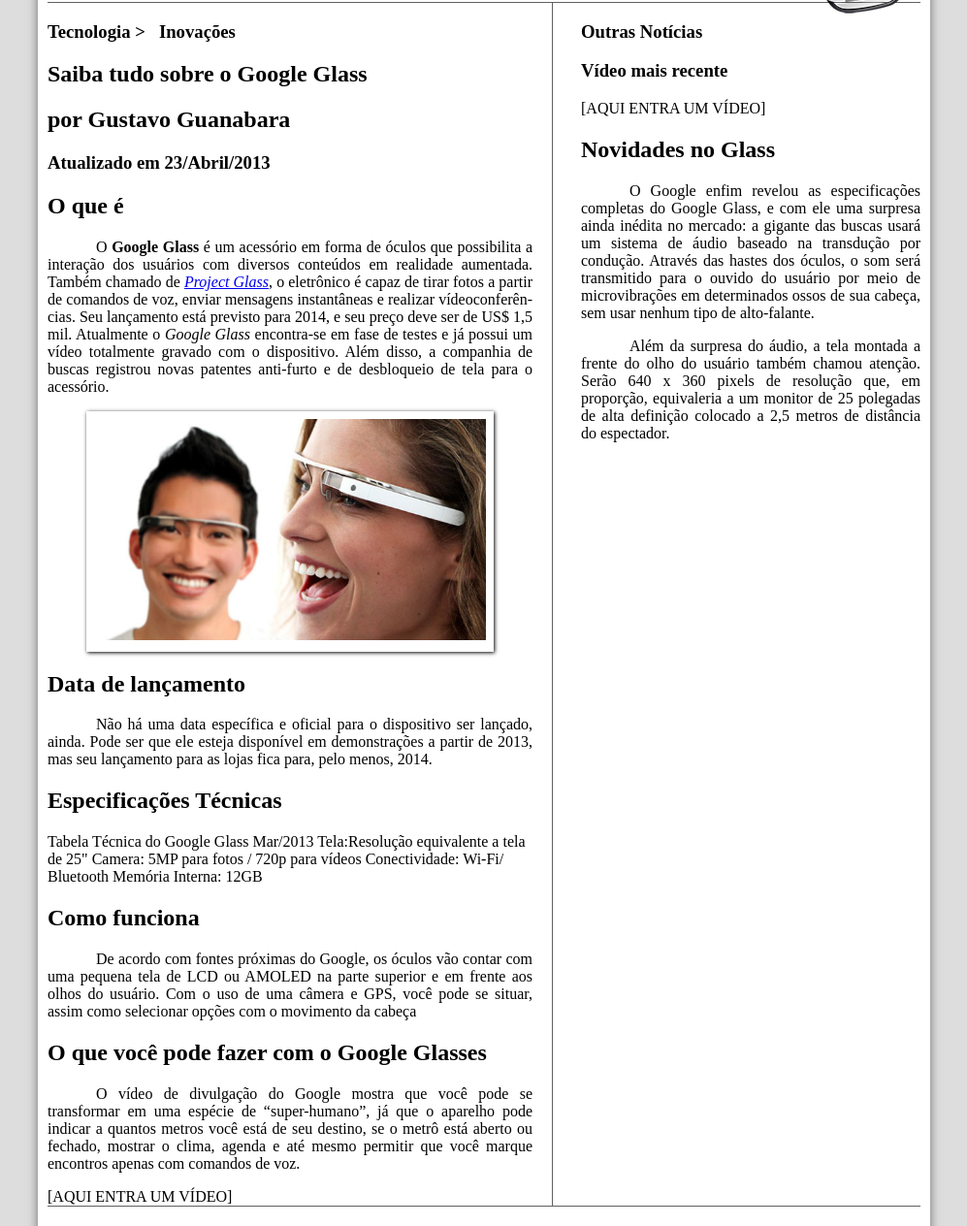
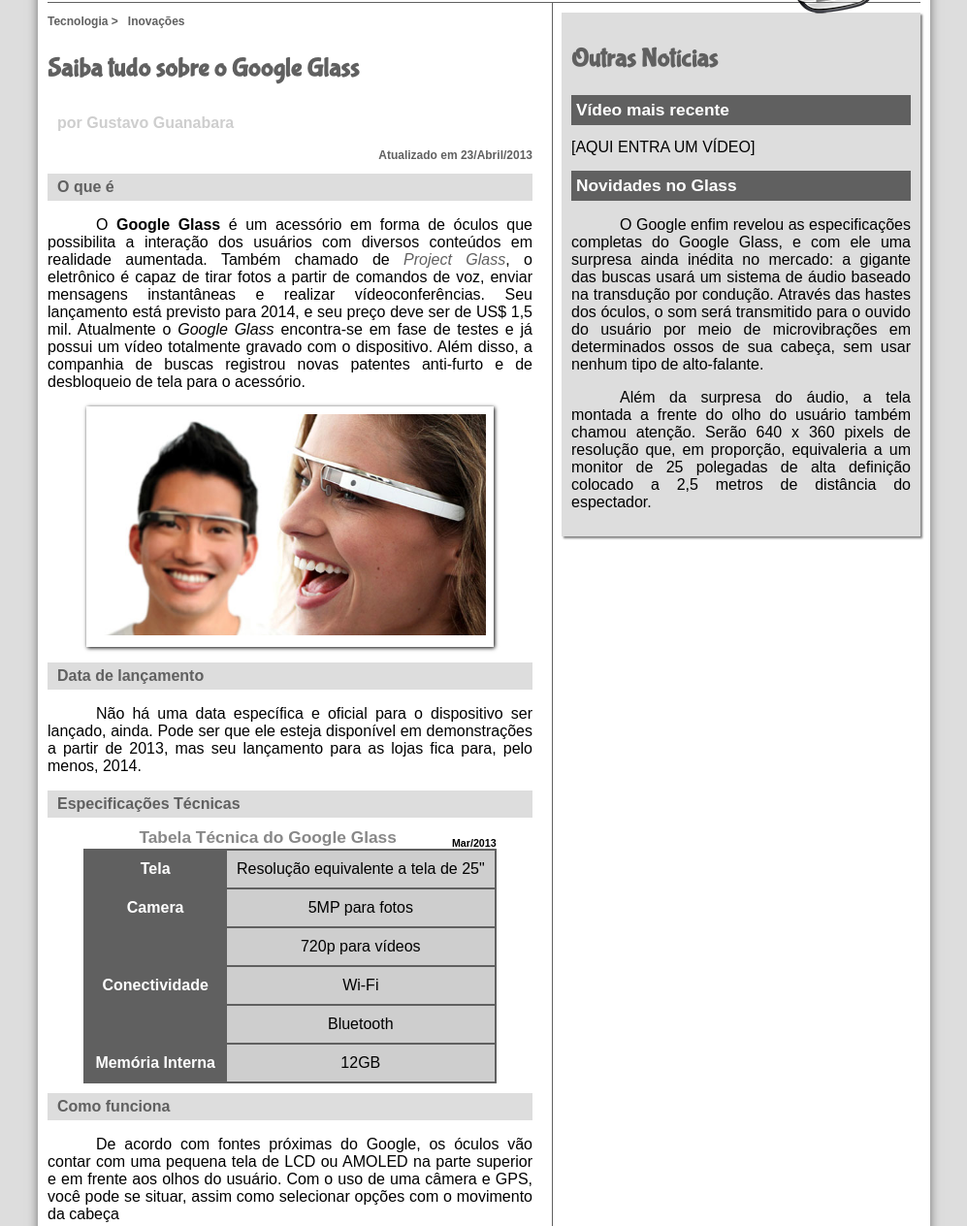
Before and after one commit to diogooabreu/glass-page, a plain HTML site: page index.html in a window 1280 px wide. Shown: the part 183-1447 px from the top of the page at 97% size, without its empty margins (141-1138 px from the left). Drawn offline with Linux system fonts and the light colour scheme.

Commit message:
Finalizado o layout da primeira página, index.html

```diff
--- a/assets/css/estilo.css
+++ b/assets/css/estilo.css
@@ -7,6 +7,7 @@
 body {
     background-color: #dddddd;
     color: rgba(0,0,0,1);
+    font-family: Arial, Helvetica, sans-serif;
 }
 
 div#interface {
@@ -23,9 +24,18 @@ p {
     text-indent: 50px;
 }
 
+a {
+    color: #606060;
+    text-decoration: none;
+}
+
+a:hover {
+    text-decoration: underline;
+}
+
 header#cabecalho img#icone {
     position: absolute;
-    left: 780px;
+    left: 750px;
     top: 80px;
 }
 
@@ -84,7 +94,7 @@ nav#menu ul {
     text-transform: uppercase;
     position: absolute;
     top: -20px;
-    left: 200px;
+    left: 150px;
 }
 
 nav#menu li:hover {
@@ -116,10 +126,97 @@ section#corpo {
     padding-right: 20px;
 }
 
+article#noticia-principal h2 {
+    font-size: 12pt;
+    color: #606060;
+    background-color: #dddddd;
+    padding: 5px 0px 5px 10px;
+    margin: 10px 0px 10px 0px;
+}
+
+header#cabecalho-artigo h1 {
+    font-family: 'FonteLogo', sans-serif;
+    font-size: 20pt;
+    color: #606060;
+}
+
+header#cabecalho-artigo h2 {
+    font-family: 13pt;
+    color: #cecece;
+    background-color: #ffffff;
+    margin-bottom: 0px;
+    margin-top: 0px;
+}
+
+header#cabecalho-artigo h3 {
+    font-size: 12px;
+    color: #606060;
+}
+
+.direita {
+    text-align: right;
+}
+
+table#tabelaspec {
+    border: 1px solid #606060;
+    border-spacing: 0px;
+    margin: auto;
+}
+
+table#tabelaspec td {
+    border: 1px solid #606060;
+    padding: 10px;
+    text-align: center;
+    vertical-align: middle;
+
+}
+
+table#tabelaspec td.ce {
+    color: #ffffff;
+    background-color: #606060;
+    vertical-align: top;
+    font-weight: bold;
+}
+
+table#tabelaspec td.cd {
+    background-color: #cecece;
+}
+
+table#tabelaspec caption {
+    color: #888888;
+    font-size: 13pt;
+    font-weight: bolder;
+}
+
+table#tabelaspec caption span {
+    display: block;
+    color: #000000;
+    font-size: 8pt;
+    float: right;
+    margin-top: 10px;
+}
+
 aside#lateral {
     display: block;
     width: 350px;
     float: right;
+    background-color: #dddddd;
+    margin-top: 10px;
+    padding: 10px;
+    box-shadow: 2px 2px 2px rgba(0,0,0,.5);
+}
+
+aside#lateral h1 {
+    font-family: 'FonteLogo', sans-serif;
+    font-size: 20pt;
+    color: #606060;
+}
+
+aside#lateral h2 {
+    background-color: #606060;
+    font-size: 13pt;
+    color: #ffffff;
+    padding: 5px;
 }
 
 footer#rodape {
--- a/index.html
+++ b/index.html
@@ -28,12 +28,15 @@
         </header>
 
         <section id="corpo">
+            <article id="noticia-principal">
+                <header id="cabecalho-artigo">
                     <hgroup>
                         <h3>Tecnologia > &nbsp; Inovações</h3>
                         <h1>Saiba tudo sobre o Google Glass</h1>
                         <h2>por Gustavo Guanabara</h2>
-                <h3>Atualizado em 23/Abril/2013</h3>
+                        <h3 class="direita">Atualizado em 23/Abril/2013</h3>
                     </hgroup>
+                </header>
 
                 <h2>O que é</h2>
                 <p>
@@ -54,12 +57,16 @@
                 </p>
 
                 <h2>Especificações Técnicas</h2>
-    Tabela Técnica do Google Glass Mar/2013
+                <table id="tabelaspec">
+                    <caption>Tabela Técnica do Google Glass <span>Mar/2013</span></caption>
 
-    Tela:Resolução equivalente a tela de 25"
-    Camera: 5MP para fotos / 720p para vídeos
-    Conectividade: Wi-Fi/ Bluetooth
-    Memória Interna: 12GB
+                    <tr><td class="ce">Tela</td><td class="cd">Resolução equivalente a tela de 25"</td></tr>
+                    <tr><td class="ce" rowspan="2">Camera</td><td class="cd">5MP para fotos</td></tr>
+                    <tr><td class="cd">720p para vídeos</td></tr>
+                    <tr><td class="ce" rowspan="2">Conectividade</td><td class="cd">Wi-Fi</td></tr>
+                    <tr><td class="cd">Bluetooth</td></tr>
+                    <tr><td class="ce">Memória Interna</td><td class="cd">12GB</td></tr>
+                </table>
 
                 <h2>Como funciona</h2>
                 <p>
@@ -72,11 +79,12 @@
 
                 </p>
         [AQUI ENTRA UM VÍDEO]
+            </article>
         </section>
 
         <aside id="lateral">
-            <h3>Outras Notícias</h3>
-            <h3>Vídeo mais recente</h3>
+            <h1>Outras Notícias</h1>
+            <h2>Vídeo mais recente</h2>
 
     [AQUI ENTRA UM VÍDEO]
 
```
Lines whose indentation alone changed are shown as unchanged.
